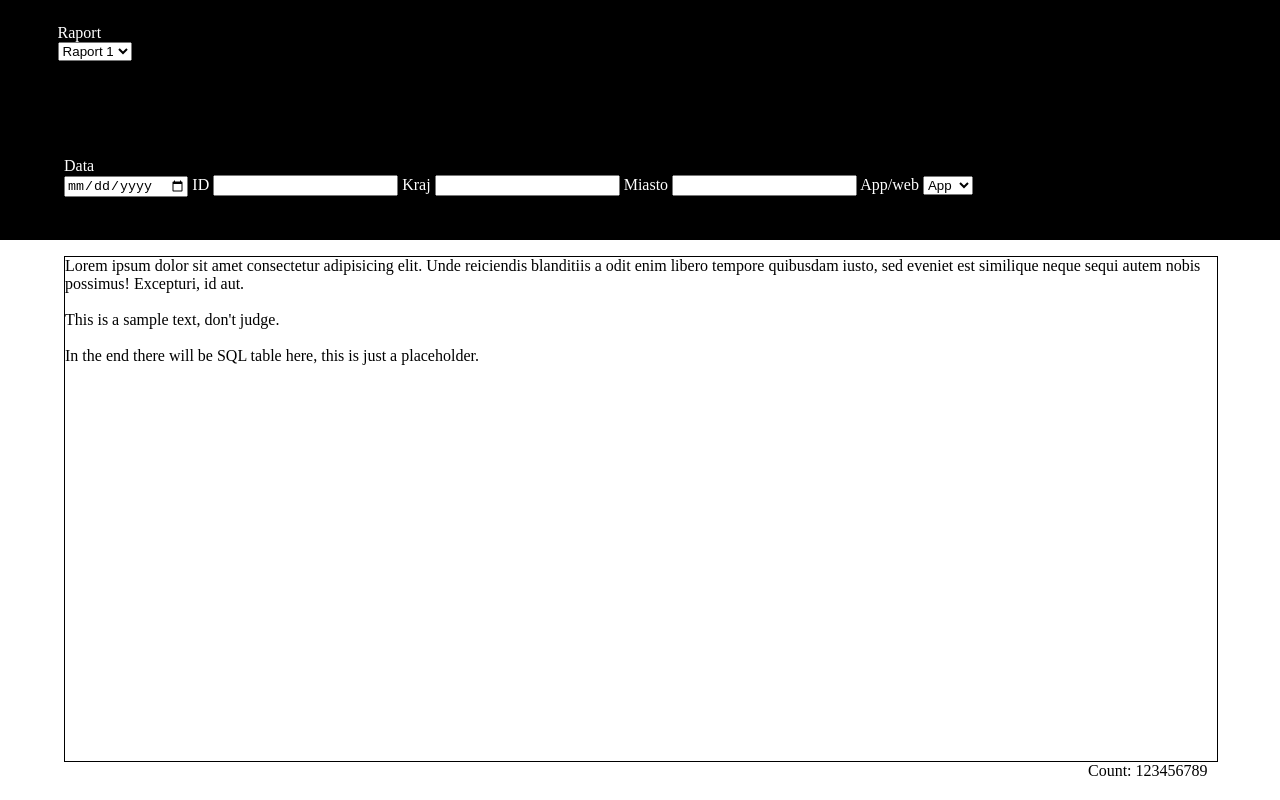
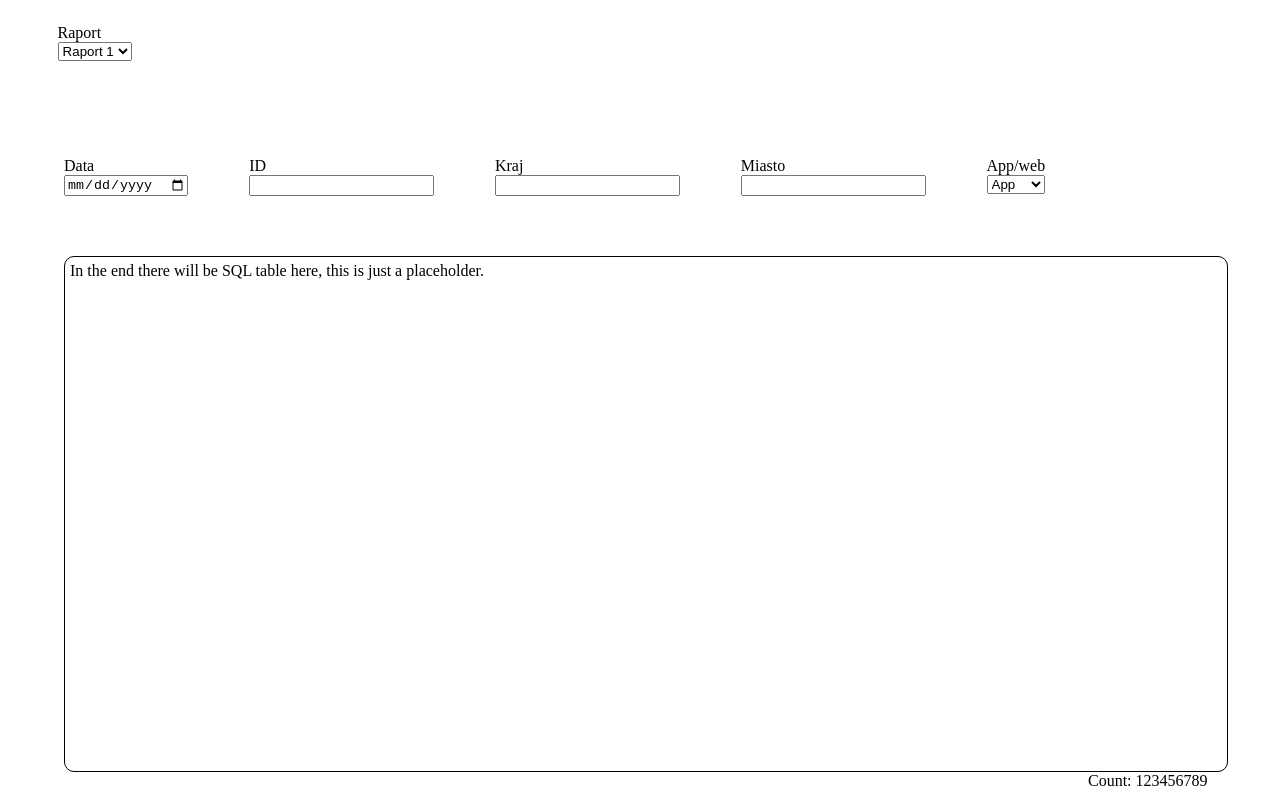
Before and after one commit to jakublerka/Projekt-grupowy-inz-oprogramowania, a plain HTML site: page src/index.html in a window 1280 px wide. Drawn offline with Linux system fonts and the light colour scheme.

Commit message:
Tidy up UI
Changed labels and inputs logic

```diff
--- a/src/index.html
+++ b/src/index.html
@@ -16,14 +16,23 @@
                     </select>
                 </div>
                 <div class="queryFilters">
-                    <label for="data" class="labelsHeader">Data</label><br>
-                    <input type="date" id="data" name="data">
-                    <label for="idNumber" class="labelsHeader">ID</label> <!--This needs to be fixed so the label is above the input-->
-                    <input type="number" id="idNumber" name="ID" min=0>
-                    <label for="Kraj" class="labelsHeader">Kraj</label>
-                    <input type="text" id="country" name="country">
+                    <div class="queryInput">
+                        <label for="data" class="labelsHeader">Data</label>
+                        <input type="date" id="data" name="data" value="">
+                    </div>
+                    <div class="queryInput">
+                        <label for="idNumber" class="labelsHeader">ID</label>
+                        <input type="number" id="idNumber" name="ID" value="" min=0>
+                    </div>
+                    <div class="queryInput">
+                        <label for="country" class="labelsHeader">Kraj</label>
+                        <input type="text" id="country" name="country" value="">
+                    </div>
+                    <div class="queryInput">
                         <label for="city" class="labelsHeader">Miasto</label>
-                    <input type="text" id="city" name="city">
+                        <input type="text" id="city" name="city" value="">
+                    </div>
+                    <div class="queryInput">
                         <label for="appWeb" class="labelsHeader">App/web</label>
                         <select name="appWeb">
                             <option value="app">App</option>
@@ -31,13 +40,8 @@
                         </select>
                     </div>
                 </div>
+            </div>
             <div id="queryResults">
-                Lorem ipsum dolor sit amet consectetur adipisicing elit. Unde reiciendis blanditiis a odit enim libero tempore quibusdam iusto, sed eveniet est similique neque sequi autem nobis possimus! Excepturi, id aut.
-                <br>
-                <br>
-                This is a sample text, don't judge.
-                <br>
-                <br>
                 In the end there will be SQL table here, this is just a placeholder.
             </div>
             <div id="counter">
--- a/src/styles.css
+++ b/src/styles.css
@@ -4,6 +4,7 @@ body {
     width: 100%;
     margin: 0;
     padding: 0;
+    background-color: dark-gray;
 }
 
 #main{
@@ -18,11 +19,27 @@ body {
     position: absolute;
     width: 100%;
     height: 30%;
-    background-color: black;
+    /* background-color: black; */
+}
+/*
+label + label{
+    position: relative;
+    margin-left: 12%;
+
 }
 
-.labelsHeader{
-    color:white;
+input + input, select{ /*Each input after the first one, plus each select after first input
+    position: relative;
+    width: 10%;
+    margin-left: 5%;
+}
+*/
+
+.queryInput{
+    display: flex;
+    float: left;
+    flex-direction: column;
+    margin-right: 5%;
 }
 
 #raport{
@@ -41,7 +58,6 @@ body {
 }
 
 #queryResults{
-    background-color: white;
     position:relative;
     width: 90%;
     height: 63%;
@@ -49,6 +65,8 @@ body {
     left: 5%;
     right: 5%;
     border: 1px solid black;
+    padding: 5px;
+    border-radius: 10px;
 }
 
 #counter{
```
Lines whose indentation alone changed are shown as unchanged.
